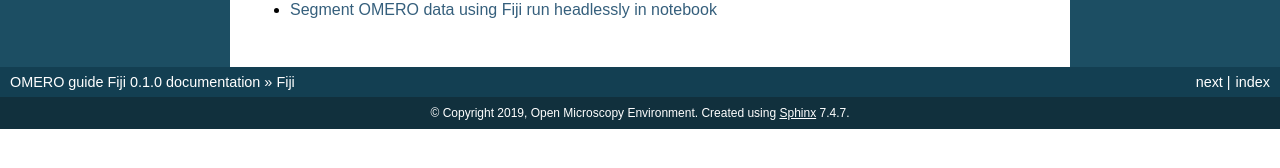
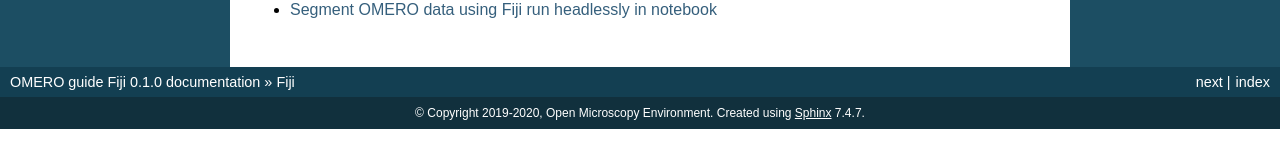
Before and after one commit to ome/omero-guide-fiji, a Sphinx documentation site: the page built from docs/index.rst, in a window 1280 px wide. Shown: the part 290-458 px from the top of the page. Built offline with Sphinx 7.4.7, drawn with Linux system fonts in a browser that asks for light colours.

Commit message:
change for ome 2020

```diff
--- a/docs/conf.py
+++ b/docs/conf.py
@@ -50,7 +50,7 @@ master_doc = 'index'
 
 # General information about the project.
 project = u'OMERO guide Fiji'
-copyright = u'2019, Open Microscopy Environment'
+copyright = u'2019-2020, Open Microscopy Environment'
 
 # The version info for the project you're documenting, acts as replacement for
 # |version| and |release|, also used in various other places throughout the
```
Also changed, not shown: CHANGELOG.md (added, +8 -0 lines).
